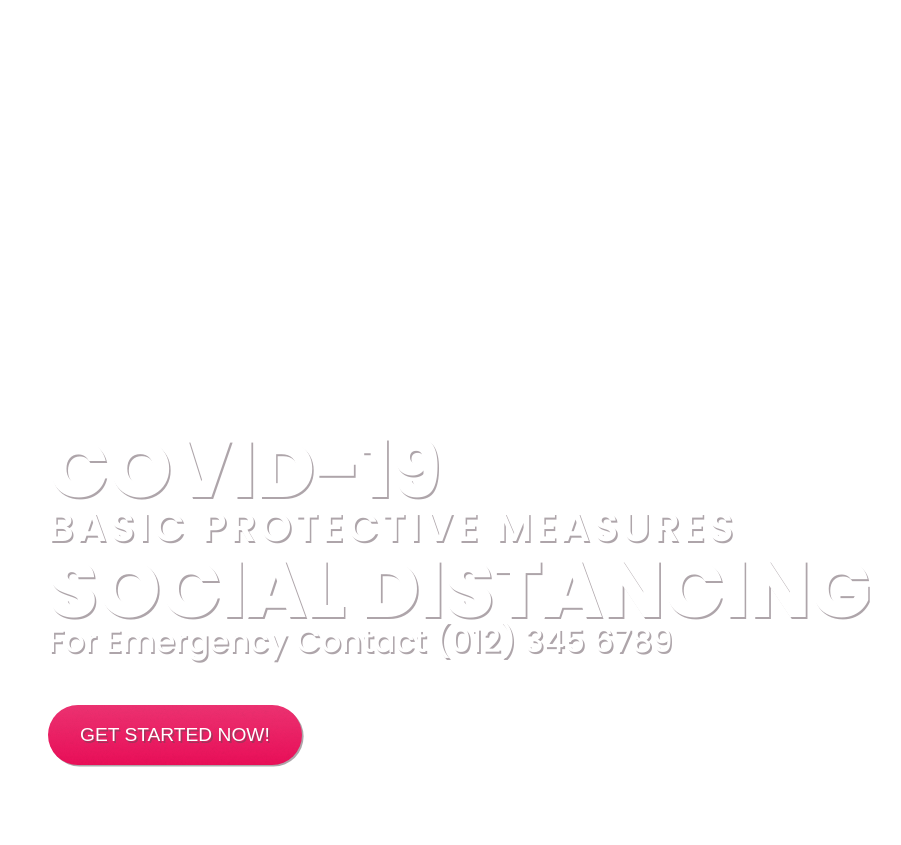
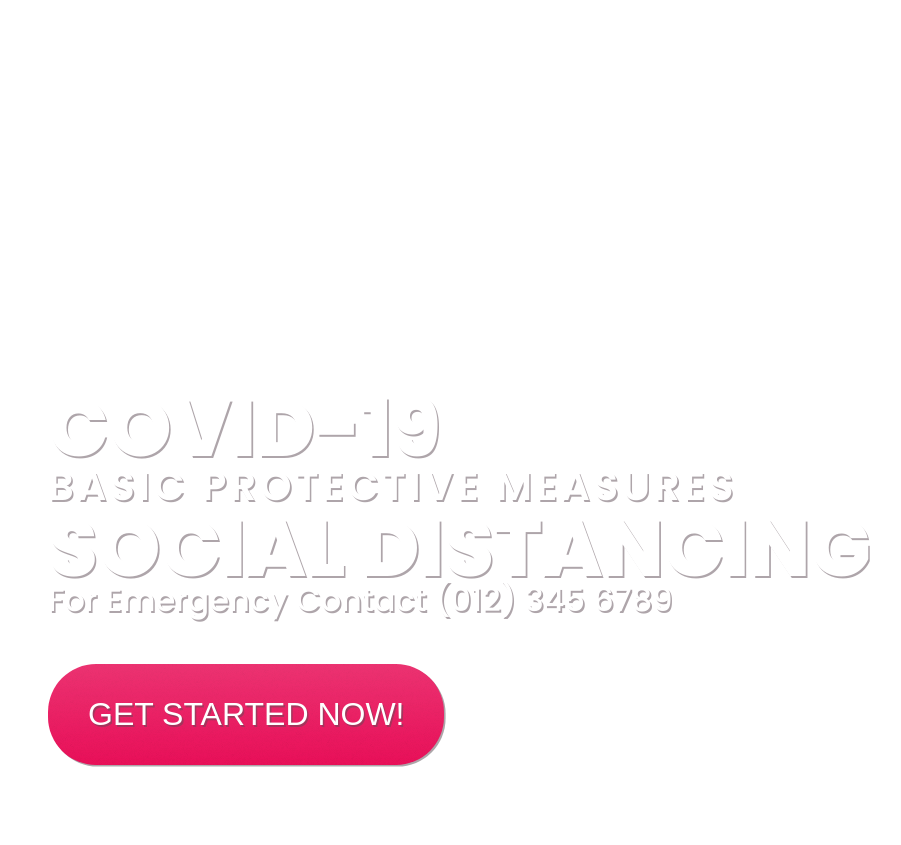
Before and after one commit to SashBFa/corona-challenge, a website: page index.html in a window 1280 px wide. Shown: the part 107-952 px from the top of the page, without its empty margins (144-1045 px from the left). Drawn offline with nearby package versions, Linux system fonts and the light colour scheme.

Commit message:
button tablet version responsive

```diff
--- a/assets/scss/_buttons.scss
+++ b/assets/scss/_buttons.scss
@@ -12,3 +12,13 @@
     padding: 1.2rem 2rem;
     box-shadow: 0.1rem 0.1rem 0 $shadow;
 }
+
+@media screen and (min-width: 767px){
+    .butt{
+        font-size: 2rem;
+        padding: 2rem 2.5rem;
+    }
+}
+
+@media screen and (min-width: 1024px){
+}
```
Also changed, not shown: assets/css/style.css, 1 other file.
